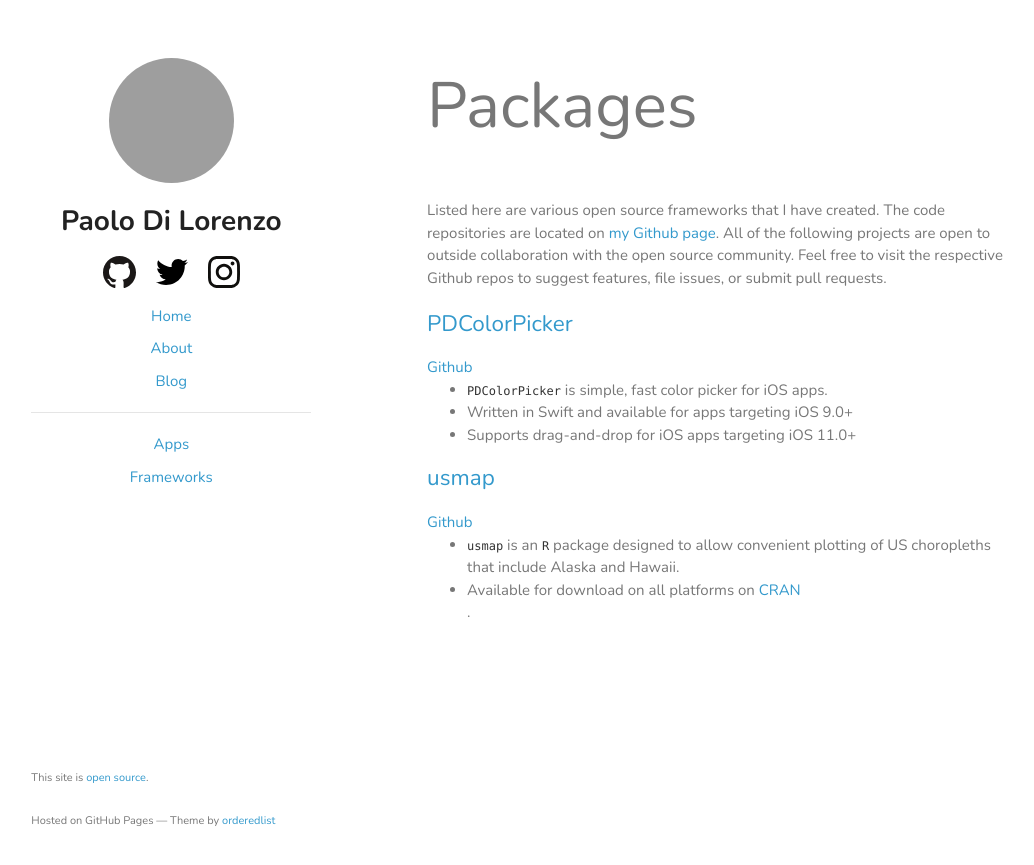
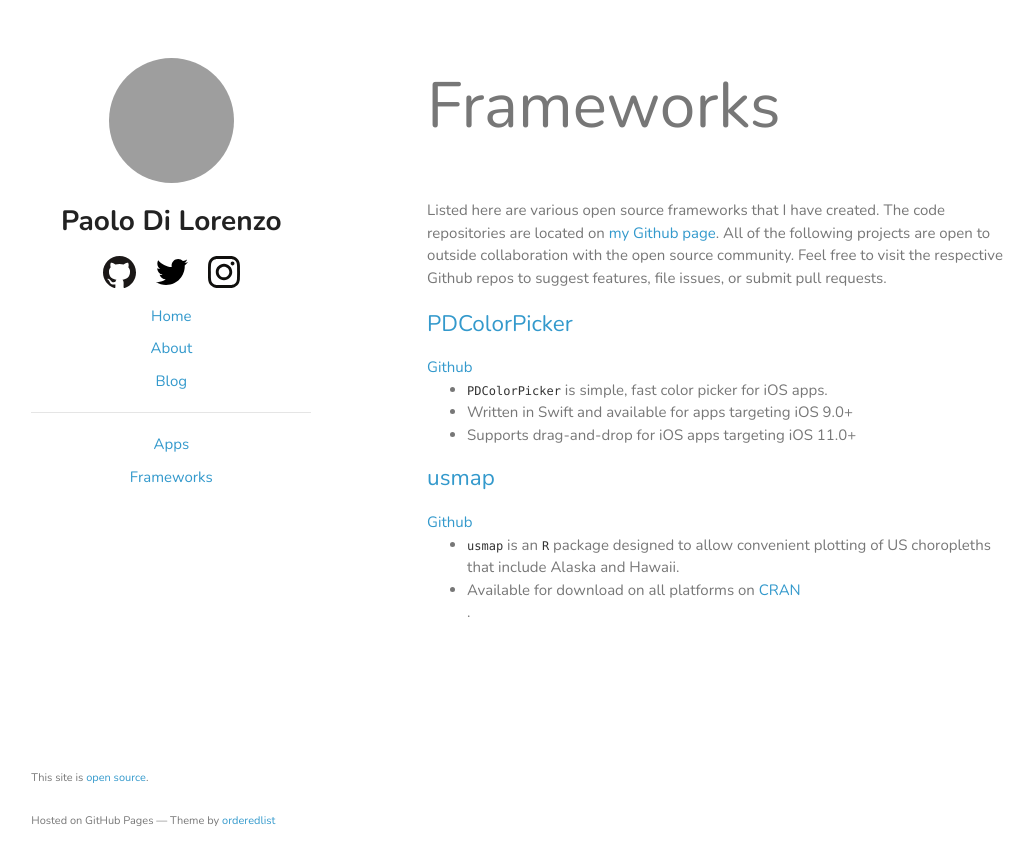
Before and after one commit to pdil/website-Jekyll, a Jekyll site: the page built from pkgs/index.html, in a window 1280 px wide. Shown: the top 865 px of the page, without its empty margins (114-1148 px from the left). Built offline with Jekyll 4.4.1, drawn with Linux system fonts in a browser that asks for light colours; grey boxes are pictures that could not be loaded.

Commit message:
Fix frameworks index page title

```diff
--- a/pkgs/index.html
+++ b/pkgs/index.html
@@ -1,7 +1,7 @@
 ---
 layout: page
-title: Paolo - Packages
-header: Packages
+title: Paolo - Frameworks
+header: Frameworks
 ---
 
 <br><br>
```
